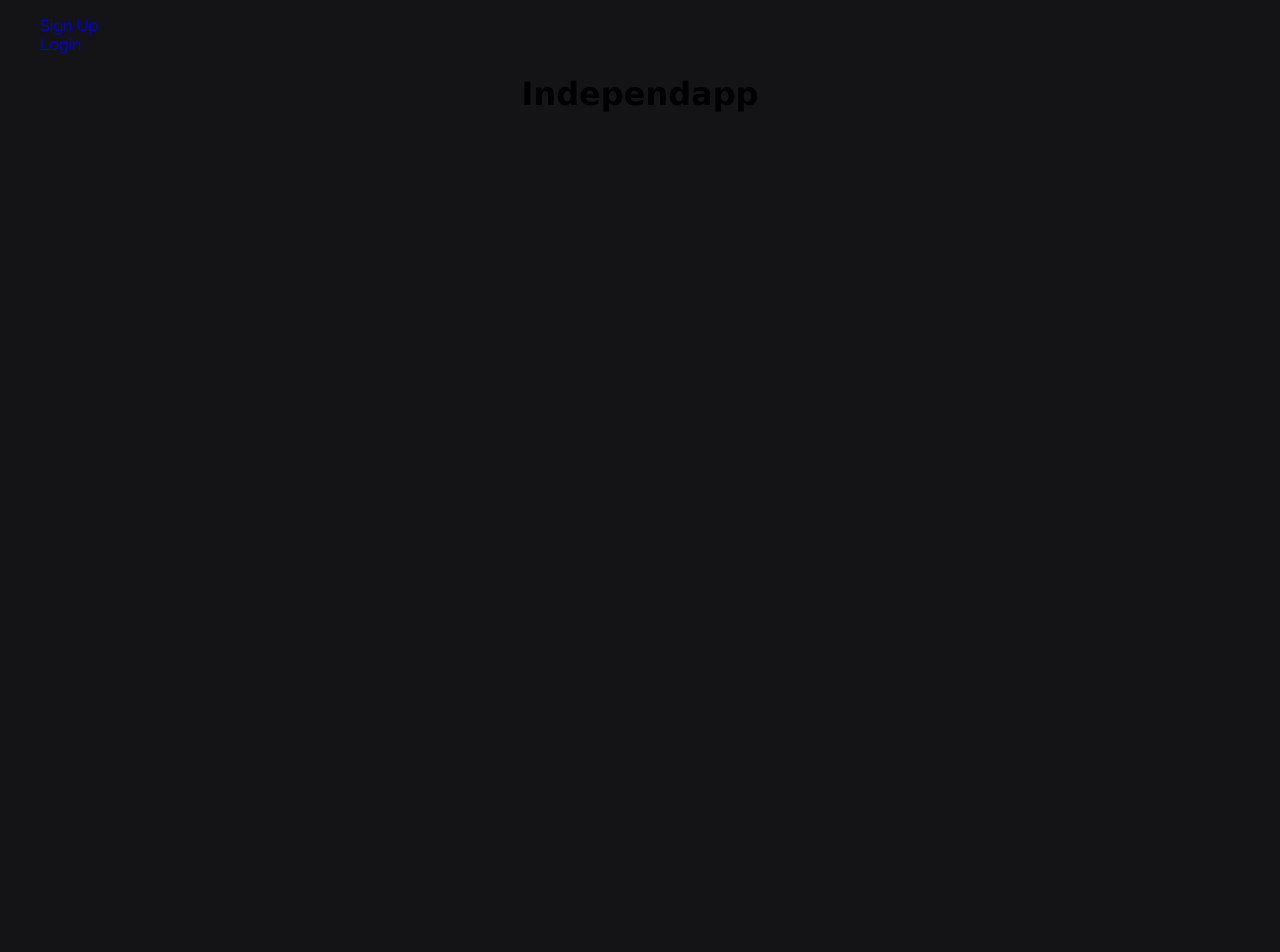
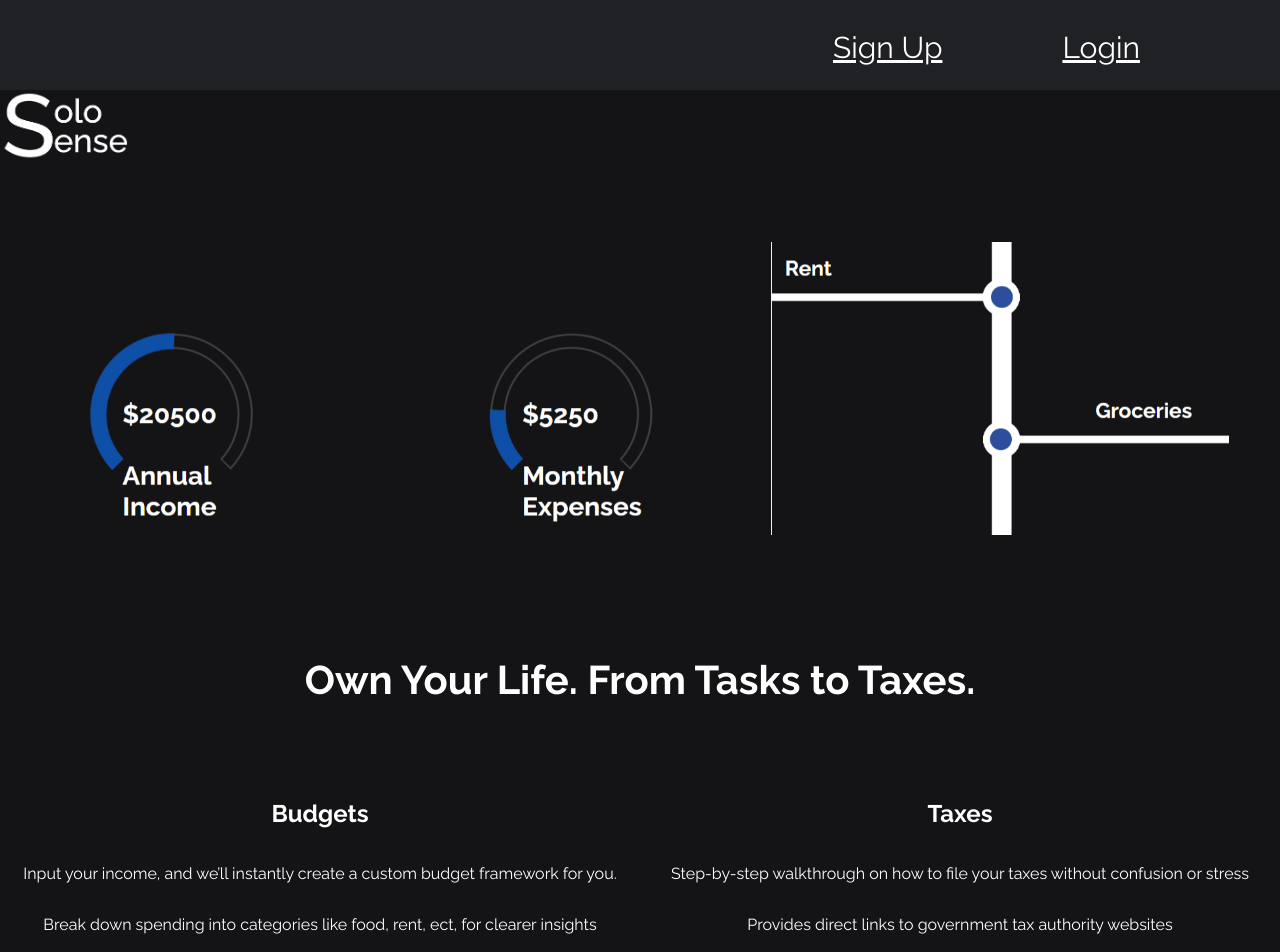
Before and after one commit to untold-titan/calgaryhacks-budgetingapp, a SvelteKit app: page / in a window 1280 px wide. Shown: the top 952 px of the page. Before the commit the page ends 800 px from the top, so only its background shows below. Built offline with nearby package versions, Linux system fonts and the light colour scheme; no server answers.

Commit message:
mainPage

```diff
--- a/src/components/Navigation.svelte
+++ b/src/components/Navigation.svelte
@@ -1,6 +1,6 @@
 <nav>
-  <ul>
-    <li><a href="/signup">Sign Up</a></li>
-    <li><a href="/login">Login</a></li>
+  <ul style="display: flex;">
+    <li style="margin-right: 120px;"><a href="/signup" style="color: white;text-decoration: underline;">Sign Up</a></li>
+    <li><a href="/login" style="color: white;text-decoration: underline;">Login</a></li>
   </ul>
 </nav>
--- a/src/routes/+page.svelte
+++ b/src/routes/+page.svelte
@@ -1,6 +1,82 @@
+
+<div class="top-bar"></div>
+
+<img class="logo-img" src="/Testlogo.png" style="display: flex;">
+<img class="project-img" src="/projectPicture.png" style="display: flex;">
+
 <script>
     import Navigation from "../components/Navigation.svelte";
     import "../styles/styles.css"
 </script>
-  <Navigation/>
-  <h1 class="title">Independapp</h1>
+
+<div style="position: absolute; top: 0; right: 140px; font-size: 30px;">
+  <Navigation />
+</div>
+
+<br><br><br><br><br>
+
+<div class="slogan">
+  <h1 style="font-size: 40px;">Own Your Life. From Tasks to Taxes.</h1>
+</div>
+
+<div class="container">
+
+  <section class="half-section">
+    <h1>Budgets</h1>
+    <p>Input your income, and we’ll instantly create a custom budget framework for you.</p>
+    <p>Break down spending into categories like food, rent, ect, for clearer insights</p>
+    <p>Stay on top of monthly obligations with notifications before due dates.</p>
+  </section>
+
+  <section class="half-section">
+    <h1>Taxes</h1>
+    <p>Step-by-step walkthrough on how to file your taxes without confusion or stress</p>
+    <p>Provides direct links to government tax authority websites</p>
+    <p>Simplifies the process so it's not overwhelming</p>
+  </section>
+</div>
+
+<br><br><br><br><br><br>
+
+<style>
+  .logo-img {
+    position: relative;
+    top: 0;
+    width: 10vw;
+    z-index: 10;
+  }
+
+  .top-bar {
+    top: 0;
+    left: 0;
+    width: 100%;
+    height: 90px;
+    background-color: #202124;
+    z-index: -1;
+  }
+  .slogan {
+    text-align:center;
+   }
+
+  .container {
+    display: flex;
+    height: 40vh;
+    margin: 0;
+  }
+
+  .half-section {
+    flex: 1;
+    display: flex;
+    flex-direction: column;
+    justify-content: center;
+    align-items: center;
+    text-align: center;
+  }
+
+  .project-img {
+    margin-left: auto;
+    margin-right: auto;
+    margin-top: 80px;
+    width: 92vw;
+  }
+</style>
```
Also changed, not shown: static/Testlogo.png (added), static/projectPicture.png (added).
